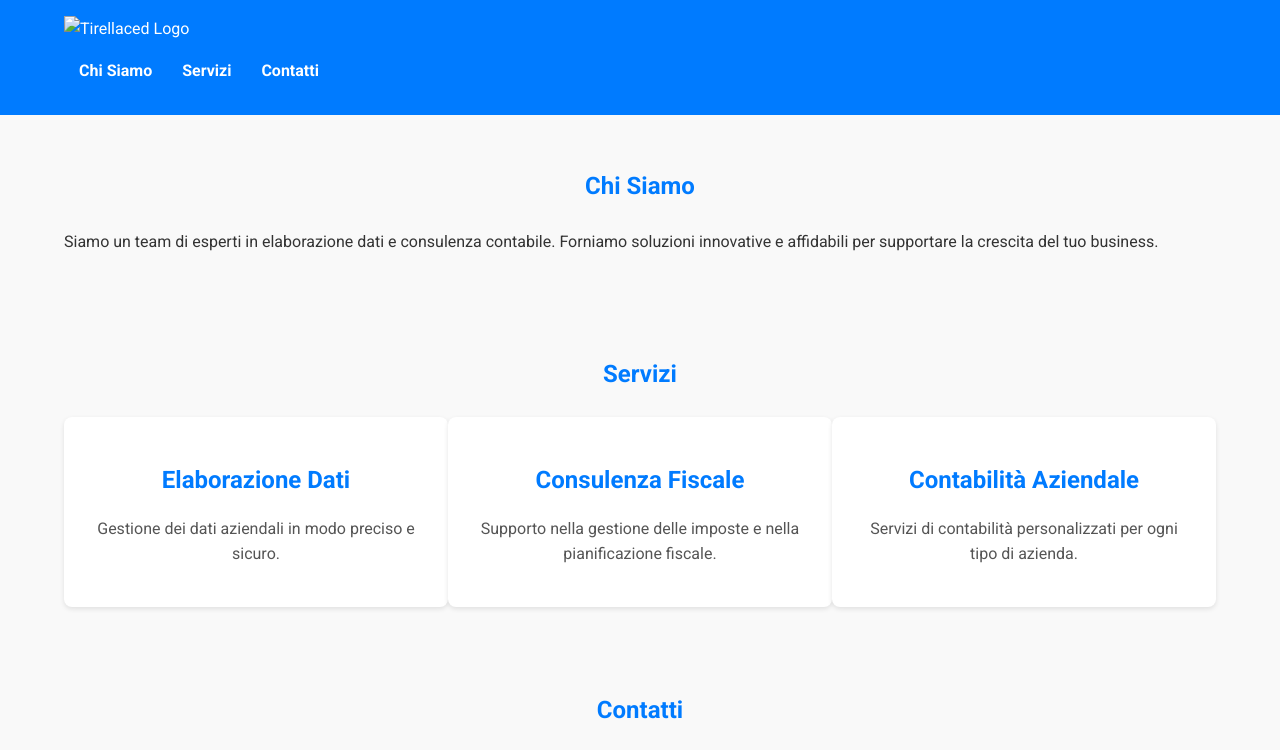
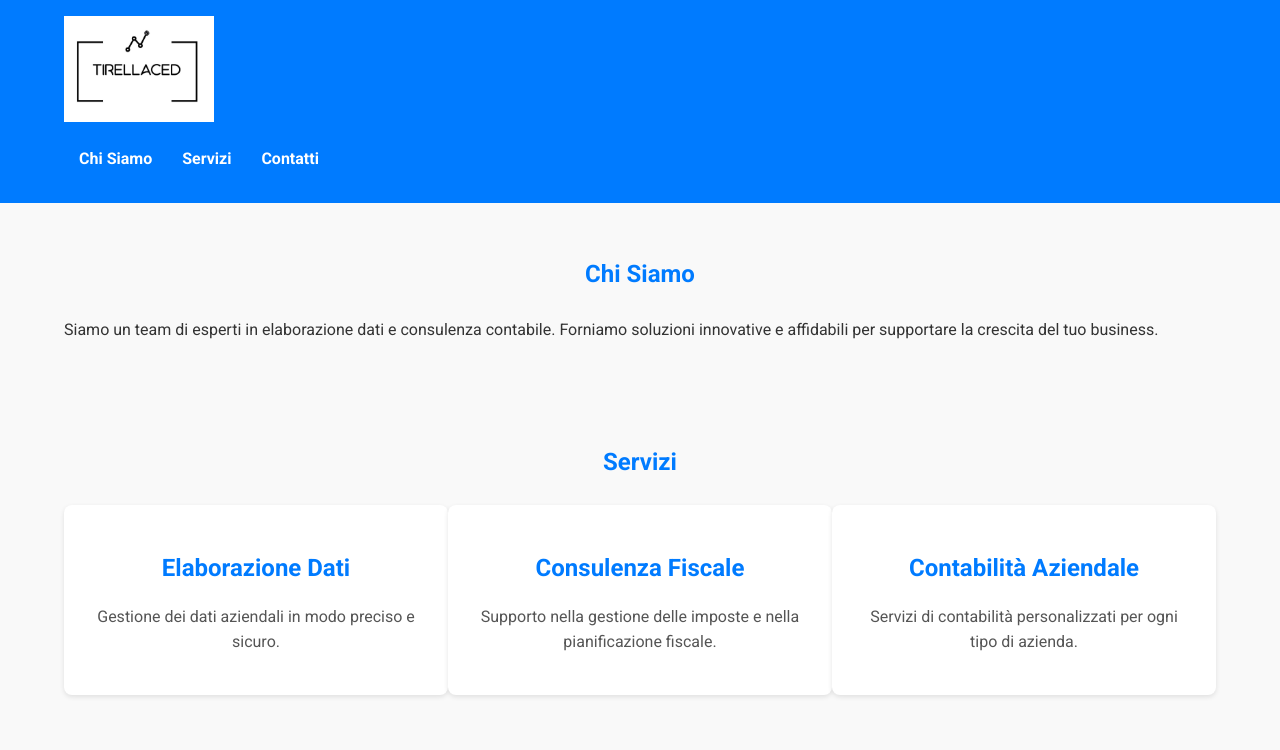
Before and after one commit to xLRST/tirellaced, a plain HTML site: page index.html in a window 1280 px wide. Shown: the top 750 px of the page. Drawn offline with Linux system fonts and the light colour scheme.

Commit message:
Update index.html

```diff
--- a/index.html
+++ b/index.html
@@ -15,7 +15,7 @@
     <header>
         <div class="container">
             <div class="logo">
-                <img src="logo.png" alt="Tirellaced Logo">
+                <img src="logo.jpg" alt="Tirellaced Logo">
             </div>
             <nav>
                 <ul>
```
